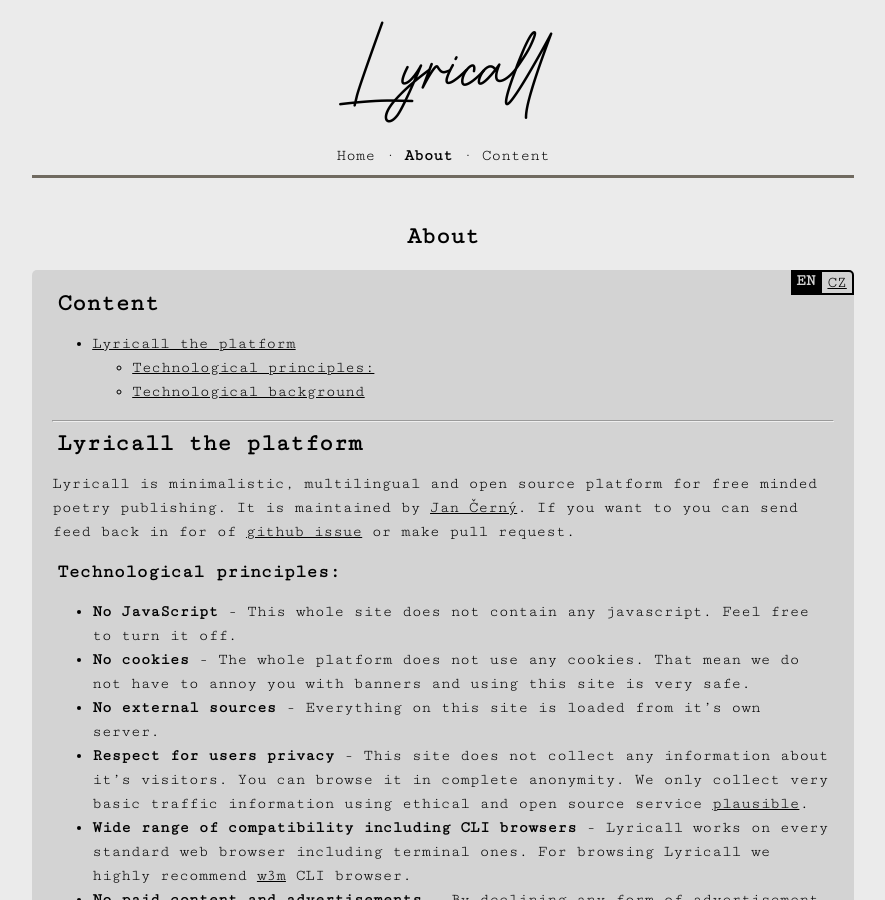
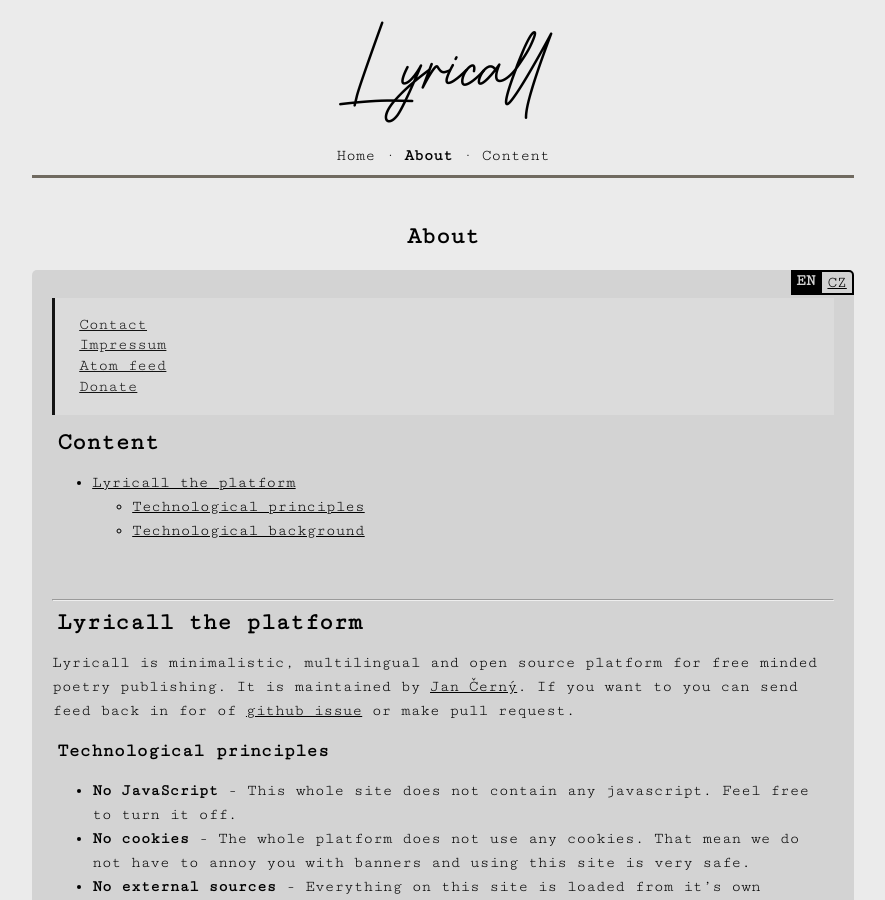
Before and after one commit to yagarea/lyricall, a Jekyll site: the page built from about/en.md, in a window 1280 px wide and 900 px high. Shown: the whole window, without its empty margins (197-1082 px from the left). Built offline with Jekyll 4.4.1, drawn with Linux system fonts in a browser that asks for light colours.

Commit message:
add banner to about pages

```diff
--- a/about/en.md
+++ b/about/en.md
@@ -7,11 +7,20 @@ tab: about
 
 {% include language-toggle.html lang="en" cz_link="/about/cz/" %}
 
+{:.banner}
+> [Contact](/contact/)
+> [Impressum](/impressum/)
+> [Atom feed](/feed.xml)
+> [Donate](/donate/)
+
+
 ## Content
 {:.no_toc}
 
 {:toc}
 - .
+
+<br>
 
 ---
 
@@ -21,7 +30,7 @@ publishing. It is maintained by [Jan Černý](https://blackblog.cz/). If you wan
 can send feed back in for of [github issue](https://github.com/yagarea/lyricall/issues)
 or make pull request.
 
-### Technological principles:
+### Technological principles
 - **No JavaScript** - This whole site does not contain any javascript. Feel free to
 turn it off.
 - **No cookies** - The whole platform does not use any cookies. That mean we do not
```
Also changed, not shown: about/cz.md (+7 -0 lines).
